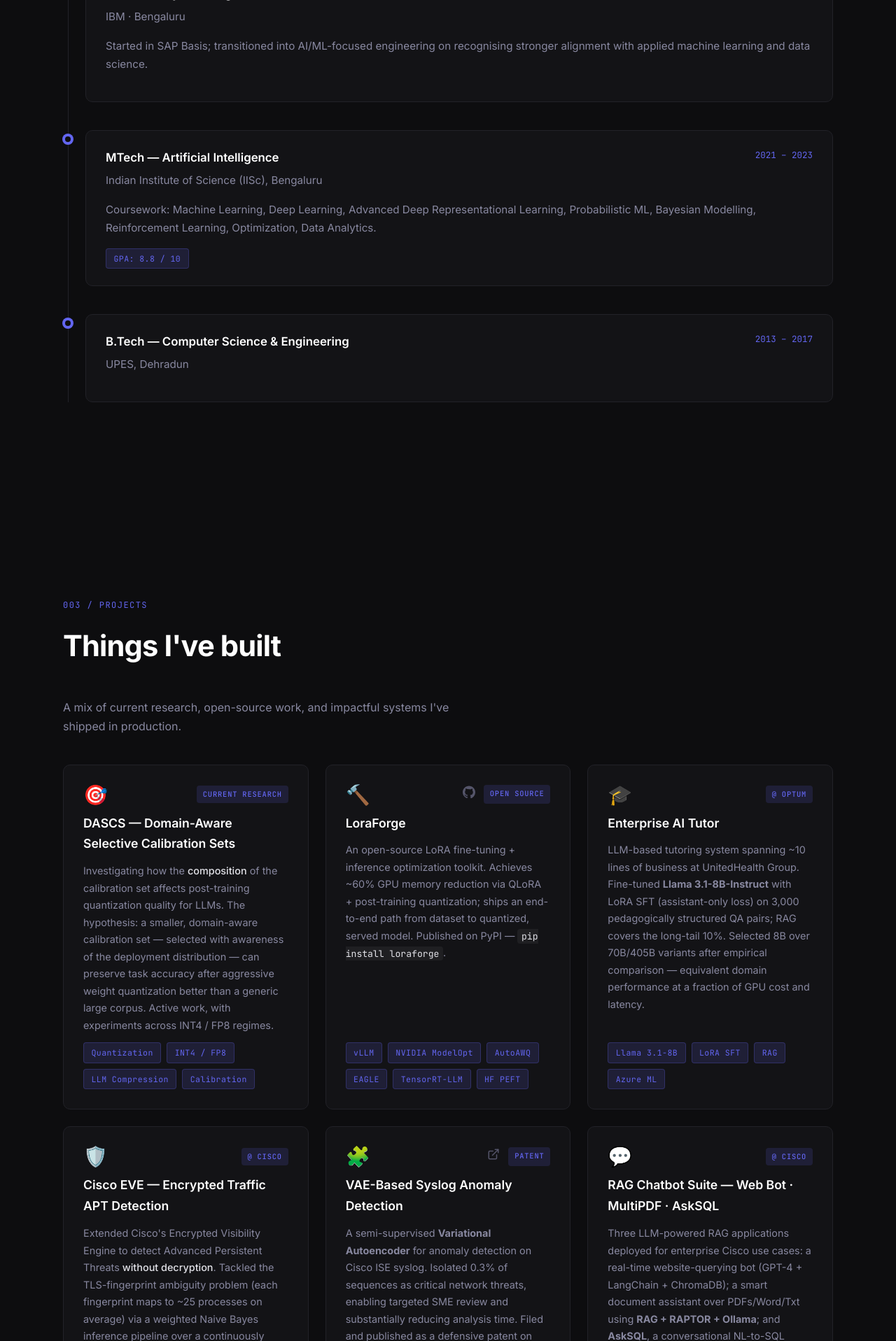
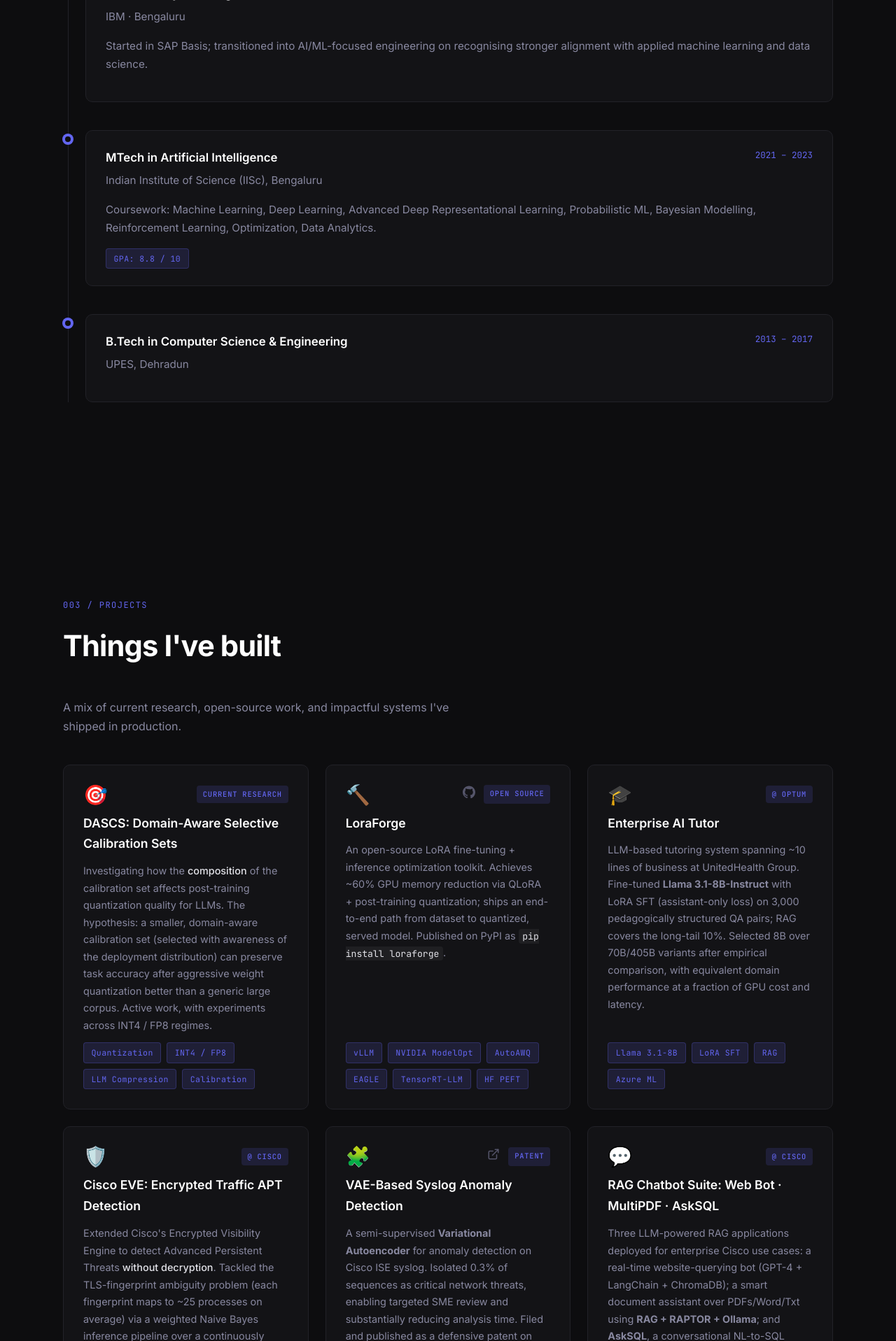
Before and after one commit to DeepankDixit/portfolio, a FastAPI app: page / in a window 1280 px wide. Shown: the part 3128-5045 px from the top of the page at 70% size. Run offline with FastAPI, Linux system fonts and the light colour scheme.

Commit message:
Remove em-dashes from copy

```diff
--- a/templates/index.html
+++ b/templates/index.html
@@ -3,8 +3,8 @@
 <head>
   <meta charset="UTF-8" />
   <meta name="viewport" content="width=device-width, initial-scale=1.0" />
-  <title>Deepank Dixit — Senior AI/ML Engineer</title>
-  <meta name="description" content="Personal site of Deepank Dixit — Senior AI/ML Engineer working on LLM fine-tuning and inference optimization. Also a trekker and filmmaker." />
+  <title>Deepank Dixit | Senior AI/ML Engineer</title>
+  <meta name="description" content="Personal site of Deepank Dixit, Senior AI/ML Engineer working on LLM fine-tuning and inference optimization. Also a trekker and filmmaker." />
   <link rel="preconnect" href="https://fonts.googleapis.com" />
   <link rel="preconnect" href="https://fonts.gstatic.com" crossorigin />
   <link href="https://fonts.googleapis.com/css2?family=Inter:wght@300;400;500;600;700&family=JetBrains+Mono:wght@400;500&display=swap" rel="stylesheet" />
@@ -36,7 +36,7 @@
         Senior AI/ML Engineer &middot; LLM Inference &amp; Fine-tuning &middot; Explorer
       </p>
       <p class="hero-sub">
-        I build production-grade ML systems — LoRA fine-tuning, RAG,<br />
+        I build production-grade ML systems: LoRA fine-tuning, RAG,<br />
         and LLM inference optimization. Off the keyboard, I'm on a trail<br />
         or behind a camera.
       </p>
@@ -88,7 +88,7 @@
             I hold an <strong>MTech in Artificial Intelligence from IISc Bengaluru</strong> (GPA 8.8/10).
             My deep interest sits at the intersection of
             <strong>LLM fine-tuning (LoRA, QLoRA, PEFT)</strong> and
-            <strong>inference optimization</strong> — vLLM, PagedAttention, speculative decoding (EAGLE),
+            <strong>inference optimization</strong>: vLLM, PagedAttention, speculative decoding (EAGLE),
             KV cache quantization, and throughput/TTFT benchmarking.
             I'm a published patent inventor, NVIDIA Certified Professional in Agentic AI,
             and have spoken at Cisco Data Science Summit, Offensive Summit, and QCon Plus.
@@ -130,7 +130,7 @@
               <span class="timeline-date">Jun 2025 – Present</span>
             </div>
             <p class="timeline-company">Optum (UnitedHealth Group) · Bengaluru</p>
-            <p>Architected an enterprise AI tutoring system for ~10 lines of business, combining a <strong>LoRA-fine-tuned Llama 3.1-8B</strong> (trained on ~3,000 pedagogically-structured QA pairs, &lt;0.1% params trained) with RAG for the long tail. Selected the 8B over 70B/405B variants after empirical benchmarking — matched domain performance at a fraction of GPU cost. Also designed a two-tower + MLP re-ranker recommendation system over an LMS of 8,000–10,000 learning assets.</p>
+            <p>Architected an enterprise AI tutoring system for ~10 lines of business, combining a <strong>LoRA-fine-tuned Llama 3.1-8B</strong> (trained on ~3,000 pedagogically-structured QA pairs, &lt;0.1% params trained) with RAG for the long tail. Selected the 8B over 70B/405B variants after empirical benchmarking; it matched domain performance at a fraction of GPU cost. Also designed a two-tower + MLP re-ranker recommendation system over an LMS of 8,000–10,000 learning assets.</p>
             <div class="tag-row">
               <span class="tag">Llama 3.1</span>
               <span class="tag">LoRA SFT</span>
@@ -150,7 +150,7 @@
               <span class="timeline-date">2024 – 2025</span>
             </div>
             <p class="timeline-company">Blue Yonder (Panasonic) · Bengaluru</p>
-            <p>Designed large-scale warehouse ML pipelines for probabilistic demand forecasting using <strong>NHITS</strong> with quantile outputs; validated via prediction intervals, coverage accuracy, and CDF alignment. Built a <strong>LangGraph-based agentic RAG</strong> workflow using Llama 3.1 for automated warehouse flowchart generation — long-context retrieval with dynamic action-pattern mapping.</p>
+            <p>Designed large-scale warehouse ML pipelines for probabilistic demand forecasting using <strong>NHITS</strong> with quantile outputs; validated via prediction intervals, coverage accuracy, and CDF alignment. Built a <strong>LangGraph-based agentic RAG</strong> workflow using Llama 3.1 for automated warehouse flowchart generation, with long-context retrieval and dynamic action-pattern mapping.</p>
             <div class="tag-row">
               <span class="tag">NHITS</span>
               <span class="tag">LangGraph</span>
@@ -170,7 +170,7 @@
               <span class="timeline-date">2020 – 2024</span>
             </div>
             <p class="timeline-company">Cisco Systems · Bengaluru</p>
-            <p>Developed a semi-supervised <strong>VAE</strong> for anomaly detection on Cisco ISE syslog — isolated 0.3% of sequences as critical threats (<a href="https://tdcommons.org/dpubs_series/6941/" target="_blank" rel="noopener">defensive patent</a>). Extended Cisco EVE to detect APTs in encrypted traffic without decryption via a weighted Naive Bayes pipeline over a probabilistic TLS-fingerprint VDB. Built RAG/RAPTOR assistants for natural-language querying over Cisco security docs. Speaker at Data Science Summit 2024 and Offensive Summit (2023–24).</p>
+            <p>Developed a semi-supervised <strong>VAE</strong> for anomaly detection on Cisco ISE syslog, isolating 0.3% of sequences as critical threats (<a href="https://tdcommons.org/dpubs_series/6941/" target="_blank" rel="noopener">defensive patent</a>). Extended Cisco EVE to detect APTs in encrypted traffic without decryption via a weighted Naive Bayes pipeline over a probabilistic TLS-fingerprint VDB. Built RAG/RAPTOR assistants for natural-language querying over Cisco security docs. Speaker at Data Science Summit 2024 and Offensive Summit (2023–24).</p>
             <div class="tag-row">
               <span class="tag">VAE</span>
               <span class="tag">Naive Bayes</span>
@@ -216,7 +216,7 @@
           <div class="timeline-dot edu"></div>
           <div class="timeline-content">
             <div class="timeline-header">
-              <h3>MTech — Artificial Intelligence</h3>
+              <h3>MTech in Artificial Intelligence</h3>
               <span class="timeline-date">2021 – 2023</span>
             </div>
             <p class="timeline-company">Indian Institute of Science (IISc), Bengaluru</p>
@@ -232,7 +232,7 @@
           <div class="timeline-dot edu"></div>
           <div class="timeline-content">
             <div class="timeline-header">
-              <h3>B.Tech — Computer Science &amp; Engineering</h3>
+              <h3>B.Tech in Computer Science &amp; Engineering</h3>
               <span class="timeline-date">2013 – 2017</span>
             </div>
             <p class="timeline-company">UPES, Dehradun</p>
@@ -255,7 +255,7 @@
 
       <div class="projects-grid">
 
-        <!-- DASCS — Current research -->
+        <!-- DASCS: Current research -->
         <article class="project-card">
           <div class="project-card-header">
             <div class="project-icon">🎯</div>
@@ -263,11 +263,11 @@
               <span class="project-badge">Current Research</span>
             </div>
           </div>
-          <h3 class="project-title">DASCS — Domain-Aware Selective Calibration Sets</h3>
+          <h3 class="project-title">DASCS: Domain-Aware Selective Calibration Sets</h3>
           <p class="project-desc">
             Investigating how the <em>composition</em> of the calibration set affects
             post-training quantization quality for LLMs. The hypothesis: a smaller, domain-aware
-            calibration set — selected with awareness of the deployment distribution — can preserve
+            calibration set (selected with awareness of the deployment distribution) can preserve
             task accuracy after aggressive weight quantization better than a generic large corpus.
             Active work, with experiments across INT4 / FP8 regimes.
           </p>
@@ -295,7 +295,7 @@
             An open-source LoRA fine-tuning + inference optimization toolkit.
             Achieves ~60% GPU memory reduction via QLoRA + post-training quantization;
             ships an end-to-end path from dataset to quantized, served model.
-            Published on PyPI — <code>pip install loraforge</code>.
+            Published on PyPI as <code>pip install loraforge</code>.
           </p>
           <div class="tag-row">
             <span class="tag">vLLM</span>
@@ -320,7 +320,7 @@
             LLM-based tutoring system spanning ~10 lines of business at UnitedHealth Group.
             Fine-tuned <strong>Llama 3.1-8B-Instruct</strong> with LoRA SFT (assistant-only loss)
             on 3,000 pedagogically structured QA pairs; RAG covers the long-tail 10%.
-            Selected 8B over 70B/405B variants after empirical comparison — equivalent domain
+            Selected 8B over 70B/405B variants after empirical comparison, with equivalent domain
             performance at a fraction of GPU cost and latency.
           </p>
           <div class="tag-row">
@@ -339,12 +339,12 @@
               <span class="project-badge">@ Cisco</span>
             </div>
           </div>
-          <h3 class="project-title">Cisco EVE — Encrypted Traffic APT Detection</h3>
+          <h3 class="project-title">Cisco EVE: Encrypted Traffic APT Detection</h3>
           <p class="project-desc">
             Extended Cisco's Encrypted Visibility Engine to detect Advanced Persistent Threats
             <em>without decryption</em>. Tackled the TLS-fingerprint ambiguity problem
             (each fingerprint maps to ~25 processes on average) via a weighted Naive Bayes
-            inference pipeline over a continuously updated probabilistic knowledge base —
+            inference pipeline over a continuously updated probabilistic knowledge base,
             producing calibrated threat confidence scores for real-time enforcement.
           </p>
           <div class="tag-row">
@@ -388,7 +388,7 @@
               <span class="project-badge">@ Cisco</span>
             </div>
           </div>
-          <h3 class="project-title">RAG Chatbot Suite — Web Bot · MultiPDF · AskSQL</h3>
+          <h3 class="project-title">RAG Chatbot Suite: Web Bot · MultiPDF · AskSQL</h3>
           <p class="project-desc">
             Three LLM-powered RAG applications deployed for enterprise Cisco use cases:
             a real-time website-querying bot (GPT-4 + LangChain + ChromaDB); a smart document
@@ -422,13 +422,13 @@
         <div class="interest-card">
           <div class="interest-icon">🏔️</div>
           <h3>Trekking</h3>
-          <p>Mountains are where I reset. I've walked trails across the Indian Himalayas — altitude, effort, and open sky do something for the head that no IDE can. Every trek comes back with photos, film, and a better version of whatever I was stuck on at work.</p>
+          <p>Mountains are where I reset. I've walked trails across the Indian Himalayas. Altitude, effort, and open sky do something for the head that no IDE can. Every trek comes back with photos, film, and a better version of whatever I was stuck on at work.</p>
         </div>
 
         <div class="interest-card">
           <div class="interest-icon">🎬</div>
           <h3>Filmmaking</h3>
-          <p>I pick up a camera whenever I can — travel films, short experimental cuts, and the occasional frame-by-frame edit. Filmmaking taught me to think about storytelling and pacing, which turns out to be surprisingly useful when you're debugging a training run at 2 AM.</p>
+          <p>I pick up a camera whenever I can: travel films, short experimental cuts, and the occasional frame-by-frame edit. Filmmaking taught me to think about storytelling and pacing, which turns out to be surprisingly useful when you're debugging a training run at 2 AM.</p>
         </div>
 
         <div class="interest-card">
@@ -453,7 +453,7 @@
       <p class="section-label">005 / Contact</p>
       <h2 class="section-title">Let's talk</h2>
       <p class="section-intro">
-        Whether it's a job opportunity, a collaboration idea, or just a hello —
+        Whether it's a job opportunity, a collaboration idea, or just a hello,
         my inbox is open. I typically respond within a day.
       </p>
 
```
Also changed, not shown: README.md.
